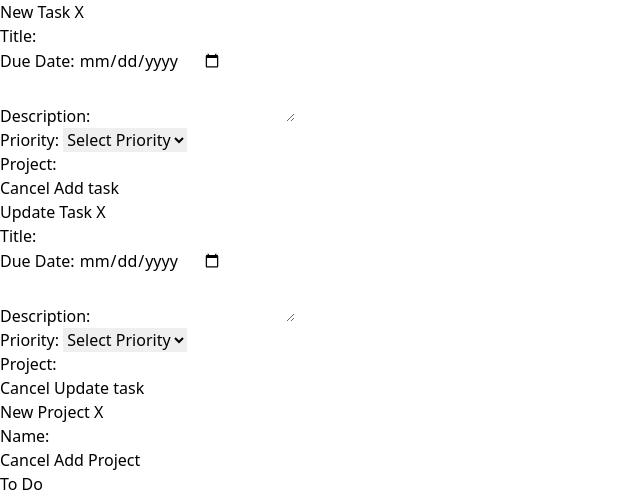
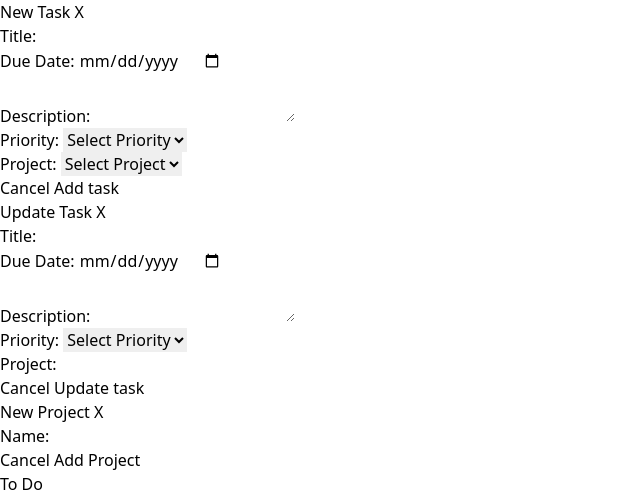
Before and after one commit to muditchoudhary/todo-app, a plain HTML site: page index.html in a window 1280 px wide. Shown: the top 493 px of the page, without its empty margins (0-640 px from the left). Drawn offline with Linux system fonts and the light colour scheme.

Commit message:
Add a logic so that option in add task form automatically & correctly sync with localStorage

```diff
--- a/index.html
+++ b/index.html
@@ -43,8 +43,11 @@
             </div>
             <div class="flex flex-col col-span-2 col-start-2 col-end-3">
                 <label for="project" class="text-3xl">Project:</label>
-                <input type="text" name="project" id="project" required
-                    class="required:border-red-500 valid:border-green-500 w-4/5 text-xl p-1.5" />
+                <select name="project" id="project" required class="required:border-red-500 valid:border-green-500 w-4/5 text-xl p-1.5">
+                    <option value="" class="project-options">Select Project</option>
+                </select>
+                <!-- <input type="text" name="project" id="project" required
+                    class="required:border-red-500 valid:border-green-500 w-4/5 text-xl p-1.5" /> -->
             </div>
             <div class="col-span-2 flex justify-end gap-4 w-[90%] items-end h-14 border-t-2 border-black">
                 <button type="button"
```
